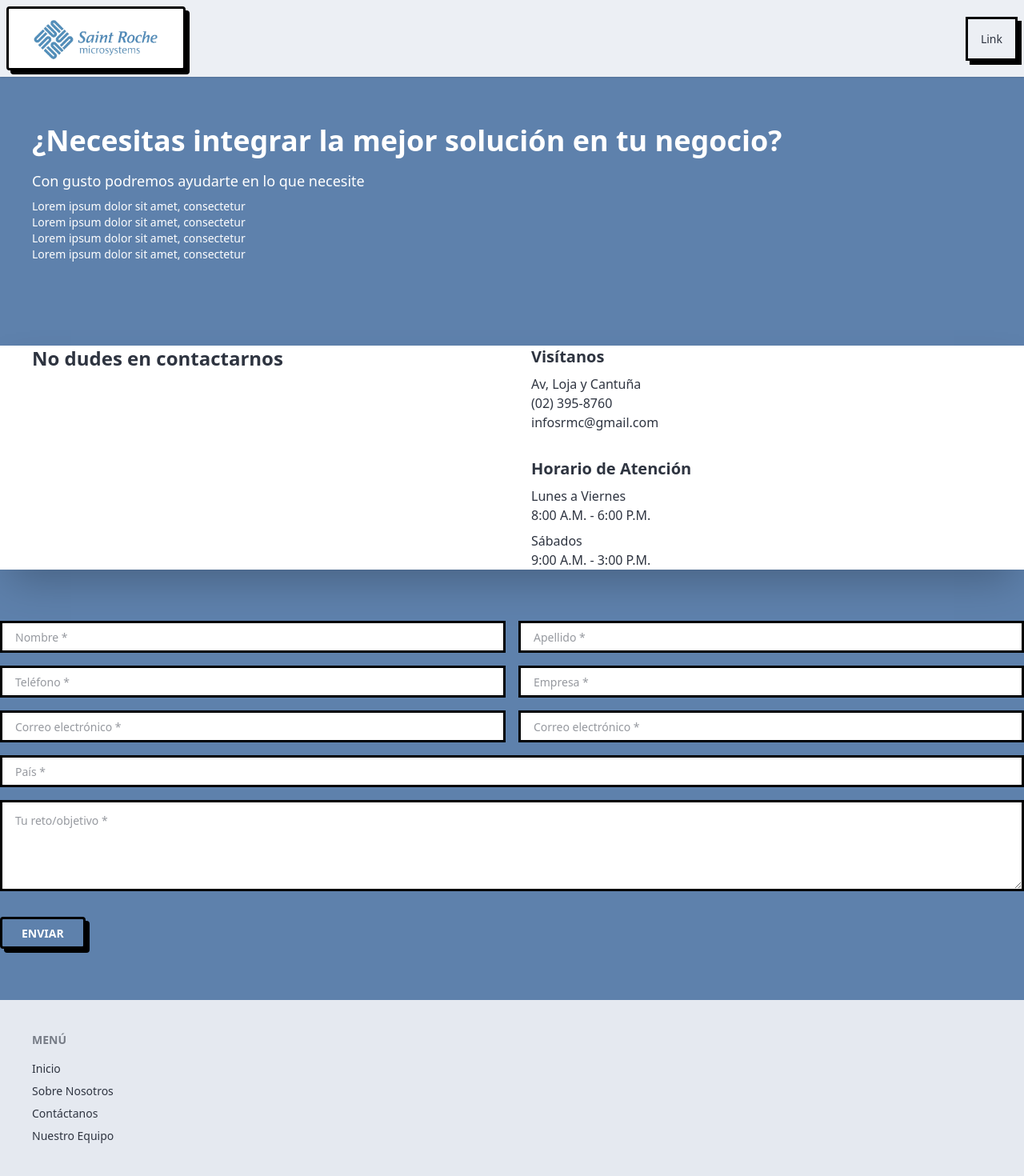
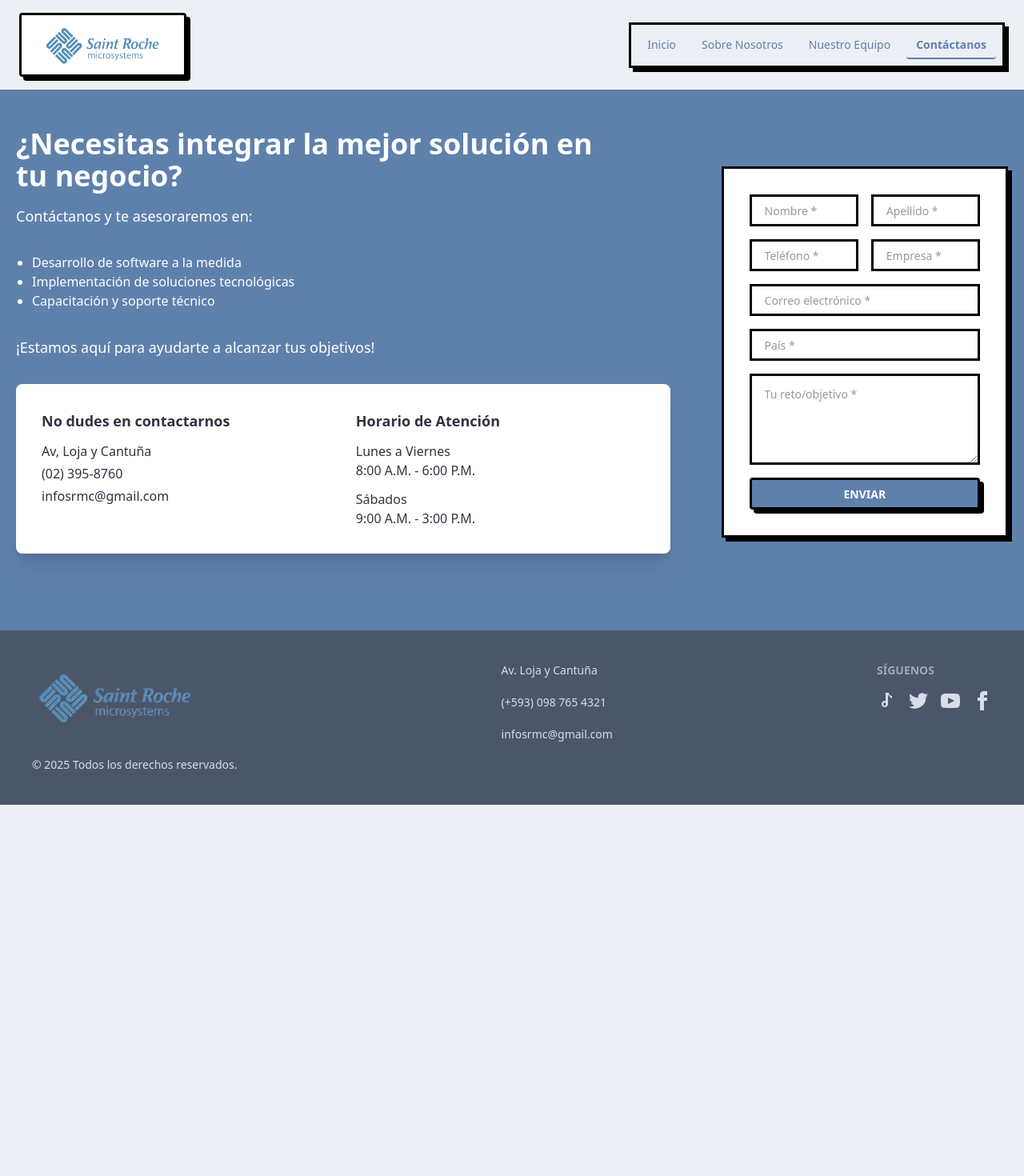
Before and after one commit to vieerr/saint-roche-microsystems, an Angular app: page /contact-us in a window 1280 px wide. Shown: the top 1470 px of the page at 80% size. After the commit the page ends 1006 px from the top, so only its background shows below. Built offline with nearby package versions, Linux system fonts and the light colour scheme.

Commit message:
feat: contact us page added; refactor: navbar disposition

```diff
--- a/src/app/app.routes.ts
+++ b/src/app/app.routes.ts
@@ -5,7 +5,7 @@ import { Team } from './components/team/team';
 import { ContactUs } from './components/contact-us/contact-us';
 
 export const routes: Routes = [
-  { path: '', component: Home },
+  { path: '', component: Home , pathMatch: 'full' },
   { path: 'about-us', component: AboutUs },
   { path: 'team', component: Team },
   { path: 'contact-us', component: ContactUs }
--- a/src/app/components/contact-us/contact-us.html
+++ b/src/app/components/contact-us/contact-us.html
@@ -1,34 +1,54 @@
-<div class="py-5 bg-primary space-y-16">
-  <section class="text-left text-white p-10 mx-auto">
+<div class="relative">
+  <!-- Main content container -->
+  <div class="bg-primary pt-12 pb-16 lg:pb-24 lg:pr-[33%]">
+    <div class="container mx-auto px-5">
+      <section class="text-white max-w-3xl">
         <h2 class="text-4xl font-bold mb-4">
           ¿Necesitas integrar la mejor solución en tu negocio?
         </h2>
-    <p class="text-lg mb-2">Con gusto podremos ayudarte en lo que necesite</p>
-    <p class="text-sm">Lorem ipsum dolor sit amet, consectetur</p>
-    <p class="text-sm">Lorem ipsum dolor sit amet, consectetur</p>
-    <p class="text-sm">Lorem ipsum dolor sit amet, consectetur</p>
-    <p class="text-sm">Lorem ipsum dolor sit amet, consectetur</p>
+        <div class="space-y-8">
+          <p class="text-lg">Contáctanos y te asesoraremos en:</p>
+          <ul class="list-disc pl-5">
+            <li>Desarrollo de software a la medida</li>
+            <li>Implementación de soluciones tecnológicas</li>
+            <li>Capacitación y soporte técnico</li>
+          </ul>
+          <p class="text-lg">
+            ¡Estamos aquí para ayudarte a alcanzar tus objetivos!
+          </p>
+        </div>
       </section>
 
-  <!-- Contact Section -->
-  <section class="bg-white shadow-2xl px-10 grid md:grid-cols-2 gap-12">
-    <h3 class="text-2xl font-semibold">No dudes en contactarnos</h3>
-    <div class="space-y-8">
+      <section class="bg-white shadow-xl p-8 mt-8 rounded-lg">
+        <div class="grid sm:grid-cols-2 gap-8">
           <div>
-        <h4 class="text-xl font-semibold mb-2">Visítanos</h4>
-        <p class="">Av, Loja y Cantuña</p>
-        <p class="">(02) 395-8760</p>
-        <p class="">infosrmc&#64;gmail.com</p>
+            <h4 class="text-lg font-semibold mb-3">No dudes en contactarnos</h4>
+            <div class="space-y-1">
+              <p>Av, Loja y Cantuña</p>
+              <p>(02) 395-8760</p>
+              <p>infosrmc&#64;gmail.com</p>
+            </div>
           </div>
           <div>
-        <h4 class="text-xl font-semibold mb-2">Horario de Atención</h4>
-        <p class="">Lunes a Viernes<br />8:00 A.M. - 6:00 P.M.</p>
-        <p class="mt-2">Sábados<br />9:00 A.M. - 3:00 P.M.</p>
+            <h4 class="text-lg font-semibold mb-3">Horario de Atención</h4>
+            <div class="space-y-3">
+              <p>Lunes a Viernes<br />8:00 A.M. - 6:00 P.M.</p>
+              <p>Sábados<br />9:00 A.M. - 3:00 P.M.</p>
+            </div>
           </div>
         </div>
       </section>
-  <form class="space-y-4">
-    <div class="grid grid-cols-1 sm:grid-cols-2 gap-4">
+    </div>
+  </div>
+
+  <!-- Floating form container -->
+  <div class="container mx-auto px-5">
+    <div
+      class="lg:absolute lg:right-5 lg:top-24 lg:w-[30%] xl:w-[28%] 2xl:w-[25%]"
+    >
+      <form class="card bg-white shadow-2xl p-8 -mt-10 lg:mt-0">
+        <div class="space-y-4">
+          <div class="grid sm:grid-cols-2 gap-4">
             <input
               type="text"
               placeholder="Nombre *"
@@ -52,50 +72,22 @@
             <input
               type="email"
               placeholder="Correo electrónico *"
-        class="input input-bordered w-full"
-      />
-      <input
-        type="email"
-        placeholder="Correo electrónico *"
-        class="input input-bordered w-full"
+              class="input input-bordered w-full col-span-2"
             />
             <input
               type="text"
               placeholder="País *"
               class="input input-bordered w-full col-span-2"
             />
+          </div>
           <textarea
             placeholder="Tu reto/objetivo *"
-        class="textarea textarea-bordered w-full col-span-2"
+            class="textarea textarea-bordered w-full"
             rows="4"
           ></textarea>
+          <button type="submit" class="btn btn-primary w-full">ENVIAR</button>
         </div>
-    <button type="submit" class="btn btn-primary mt-4">ENVIAR</button>
       </form>
-
-  <!-- Footer -->
-  <footer class="footer p-10 bg-base-200 text-base-content mt-16">
-    <nav>
-      <h6 class="footer-title">Menú</h6>
-      <a class="link link-hover">Inicio</a>
-      <a class="link link-hover">Sobre Nosotros</a>
-      <a class="link link-hover">Contáctanos</a>
-      <a class="link link-hover">Nuestro Equipo</a>
-    </nav>
-    <nav>
-      <h6 class="footer-title">Contacto</h6>
-      <p>Av. Loja y Cantuña</p>
-      <p>(02) 395-8760</p>
-      <p>infosrmc&#64;gmail.com</p>
-    </nav>
-    <nav>
-      <h6 class="footer-title">Síguenos</h6>
-      <a class="link link-hover">Facebook</a>
-      <a class="link link-hover">Twitter</a>
-      <a class="link link-hover">LinkedIn</a>
-    </nav>
-    <div>
-      <p class="text-sm">© 2025 Todos los derechos reservados</p>
     </div>
-  </footer>
   </div>
+</div>
--- a/src/app/components/navbar/navbar.html
+++ b/src/app/components/navbar/navbar.html
@@ -1,12 +1,99 @@
-<div class="navbar bg-base-100 shadow-sm">
-  <div class="flex-1">
-    <div class="btn btn-ghost h-20">
-      <img src="image.png" width="170" alt="" srcset="">
+<!-- app.component.html -->
+<nav class="navbar bg-base-100 shadow-sm">
+  <div class="container mx-auto flex justify-between items-center px-4 py-2">
+    <!-- Logo -->
+    <a routerLink="/inicio" class="btn btn-ghost px-0 h-20">
+      <img src="image.png" alt="Company Logo" class="h-full md:h-16" />
+    </a>
+
+    <!-- Desktop Navigation -->
+    <ul
+      class="hidden lg:flex menu menu-horizontal gap-2 text-primary font-medium"
+    >
+      <li>
+        <a
+          routerLink="/"
+          routerLinkActive="font-bold border-b-2 border-primary"
+          [routerLinkActiveOptions]="{ exact: true }"
+          >Inicio</a
+        >
+      </li>
+      <li>
+        <a
+          routerLink="/about-us"
+          routerLinkActive="font-bold border-b-2 border-primary"
+          >Sobre Nosotros</a
+        >
+      </li>
+      <li>
+        <a
+          routerLink="/team"
+          routerLinkActive="font-bold border-b-2 border-primary"
+          >Nuestro Equipo</a
+        >
+      </li>
+      <li>
+        <a
+          routerLink="/contact-us"
+          routerLinkActive="font-bold border-b-2 border-primary"
+          >Contáctanos</a
+        >
+      </li>
+    </ul>
+
+    <!-- Mobile Hamburger -->
+    <div class="lg:hidden">
+      <button class="btn btn-square btn-ghost" (click)="toggleMenu()">
+        <svg
+          xmlns="http://www.w3.org/2000/svg"
+          class="h-6 w-6"
+          fill="none"
+          viewBox="0 0 24 24"
+          stroke="currentColor"
+        >
+          <path
+            stroke-linecap="round"
+            stroke-linejoin="round"
+            stroke-width="2"
+            d="M4 6h16M4 12h16M4 18h16"
+          />
+        </svg>
+      </button>
     </div>
   </div>
-  <div class="flex-none">
-    <ul class="menu menu-horizontal px-1">
-      <li><a>Link</a></li>
+
+  <!-- Mobile Dropdown Menu -->
+  <div *ngIf="isMenuOpen" class="lg:hidden bg-base-100 shadow-md">
+    <ul class="menu w-full p-2 rounded-box space-y-1">
+      <li>
+        <a routerLink="/inicio" routerLinkActive="active" (click)="toggleMenu()"
+          >Inicio</a
+        >
+      </li>
+      <li>
+        <a
+          routerLink="/sobre-nosotros"
+          routerLinkActive="active"
+          (click)="toggleMenu()"
+          >Sobre Nosotros</a
+        >
+      </li>
+      <li>
+        <a
+          routerLink="/nuestro-equipo"
+          routerLinkActive="active"
+          (click)="toggleMenu()"
+          >Nuestro Equipo</a
+        >
+      </li>
+      <li>
+        <a
+          routerLink="/contactanos"
+          routerLinkActive="active"
+          (click)="toggleMenu()"
+          >Contáctanos</a
+        >
+      </li>
     </ul>
   </div>
-</div>
+</nav>
--- a/src/app/components/navbar/navbar.ts
+++ b/src/app/components/navbar/navbar.ts
@@ -1,11 +1,18 @@
+// app.component.ts
+import { CommonModule } from '@angular/common';
 import { Component } from '@angular/core';
+import { RouterModule } from '@angular/router';
 
 @Component({
   selector: 'app-navbar',
-  imports: [],
+  imports: [CommonModule, RouterModule],
   templateUrl: './navbar.html',
-  styleUrl: './navbar.css'
+  styleUrls: ['./navbar.css']
 })
 export class Navbar {
+  isMenuOpen = false;
 
+  toggleMenu() {
+    this.isMenuOpen = !this.isMenuOpen;
+  }
 }
```
Lines whose indentation alone changed are shown as unchanged.
